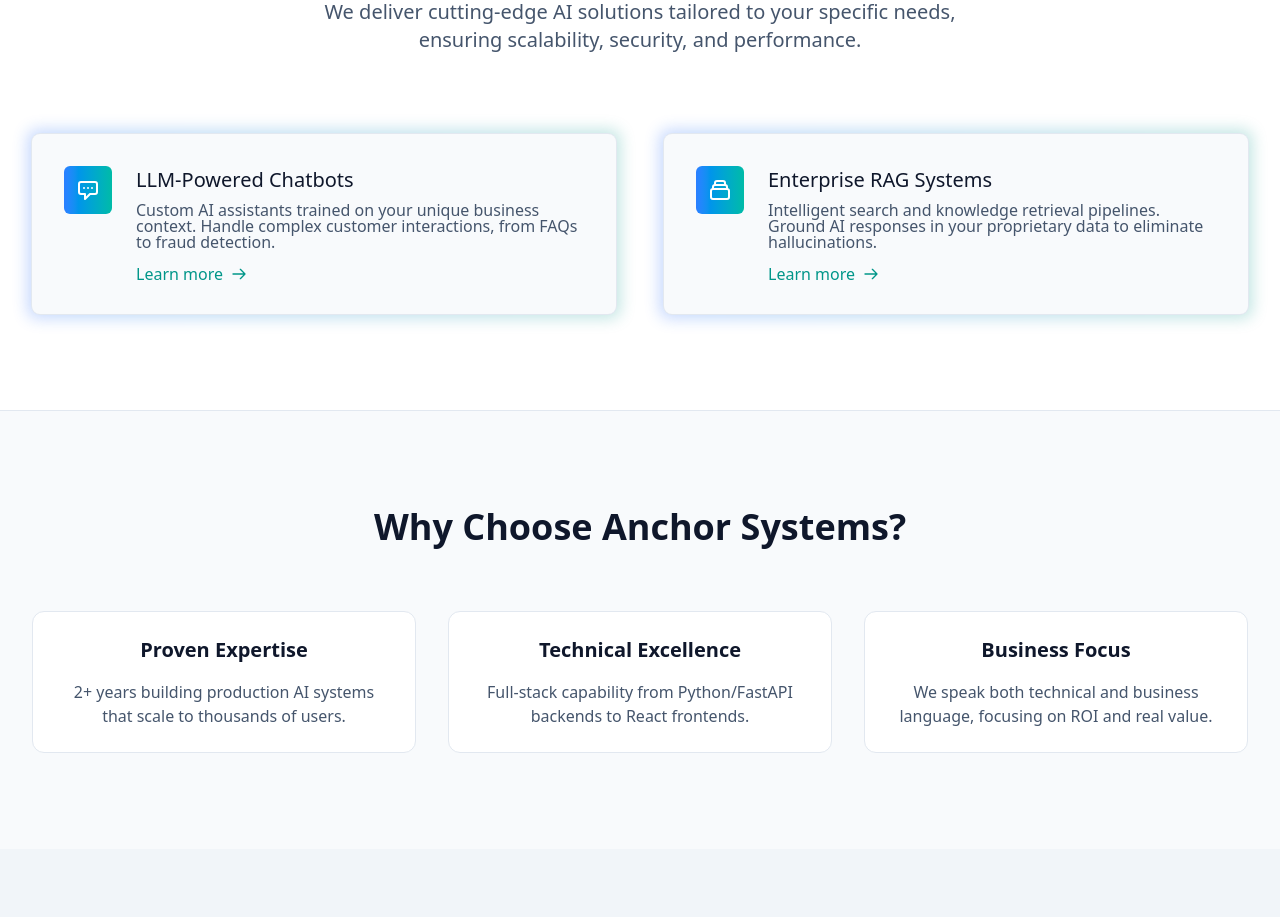
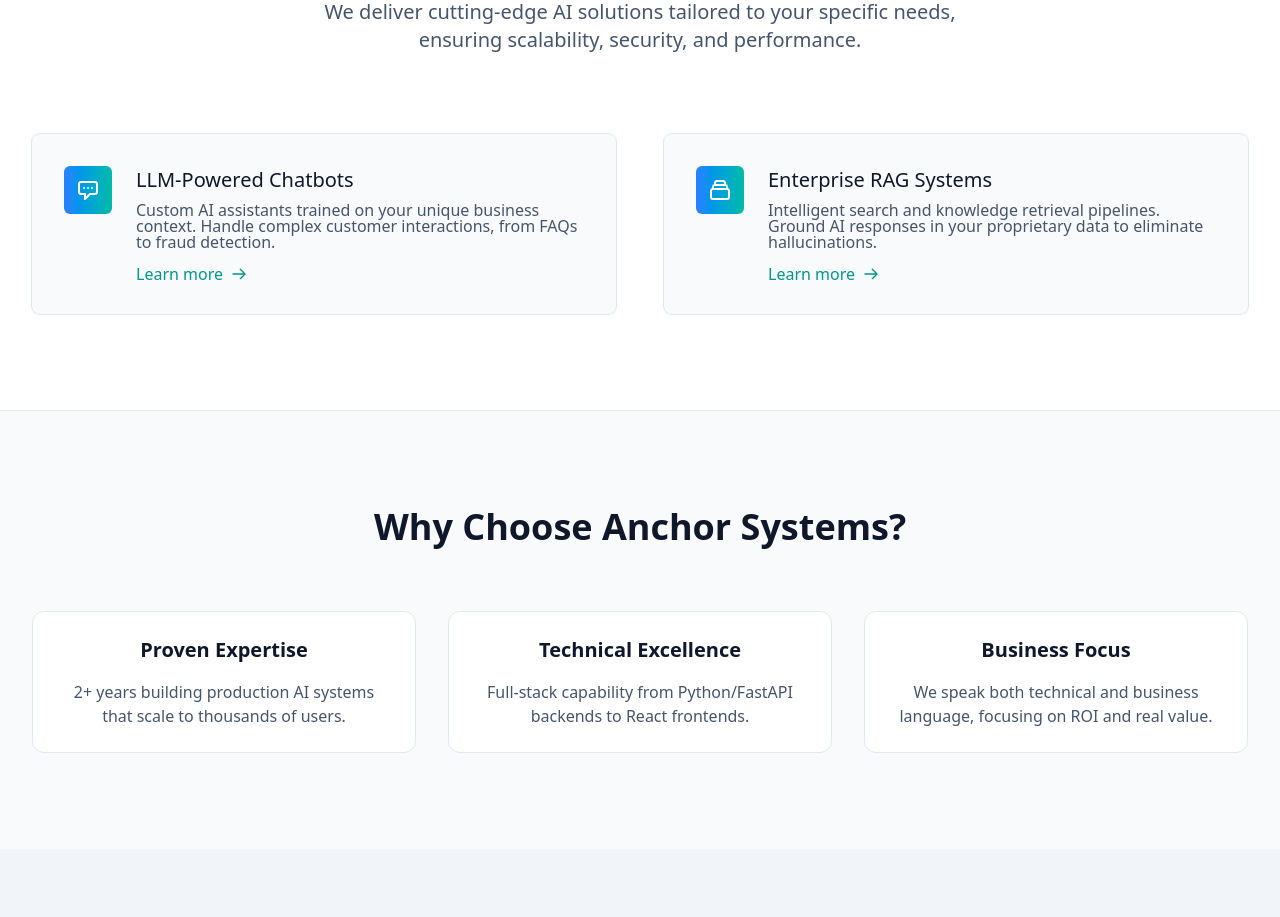
Before and after one commit to ZafTec/anchorsystems, a Next.js app: page / in a window 1280 px wide. Shown: the part 800-1717 px from the top of the page. Built offline with nearby package versions, Linux system fonts and the light colour scheme.

Commit message:
feat: add ServicesPage component and redirect to LLM Chatbot

```diff
--- /dev/null
+++ b/src/app/services/page.tsx
@@ -0,0 +1,5 @@
+import { redirect } from 'next/navigation';
+
+export default function ServicesPage() {
+    redirect('/services/llm-chatbot');
+}
--- a/src/components/FeatureSection.tsx
+++ b/src/components/FeatureSection.tsx
@@ -41,9 +41,9 @@
                     <div className="grid grid-cols-1 gap-12 lg:grid-cols-2">
                         {features.map((feature) => (
                             <div key={feature.name} className="relative group">
-                                <div className="absolute -inset-1 bg-linear-to-r from-blue-600 to-teal-600 rounded-lg blur opacity-25 group-hover:opacity-100 transition duration-1000 group-hover:duration-200"></div>
-                                <div className="relative p-8 bg-slate-50 dark:bg-slate-950 ring-1 ring-slate-200 dark:ring-slate-800 rounded-lg leading-none flex items-top justify-start space-x-6">
-                                    <div className="flex-shrink-0">
+                                <div className="absolute -inset-1 bg-linear-to-r from-blue-300 to-teal-600 rounded-lg blur opacity-0 dark:opacity-25 group-hover:opacity-50 dark:group-hover:opacity-100 transition duration-1000 group-hover:duration-200"></div>
+                                <div className="relative p-8 bg-slate-50 dark:bg-slate-950 ring-1 ring-slate-200 dark:ring-slate-800 rounded-lg leading-none flex items-top justify-start space-x-6 group-hover:ring-slate-300 dark:group-hover:ring-slate-700 transition-all">
+                                    <div className="shrink-0">
                                         <div className="flex items-center justify-center h-12 w-12 rounded-md bg-linear-to-r from-blue-500 to-teal-500 text-white">
                                             {feature.icon}
                                         </div>
```
